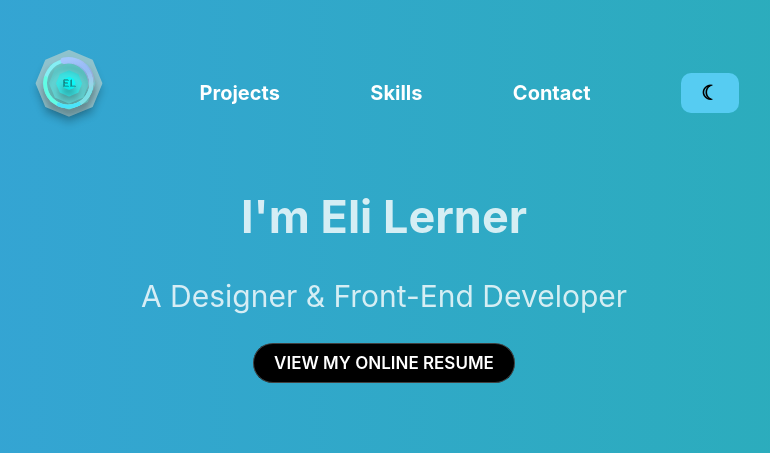
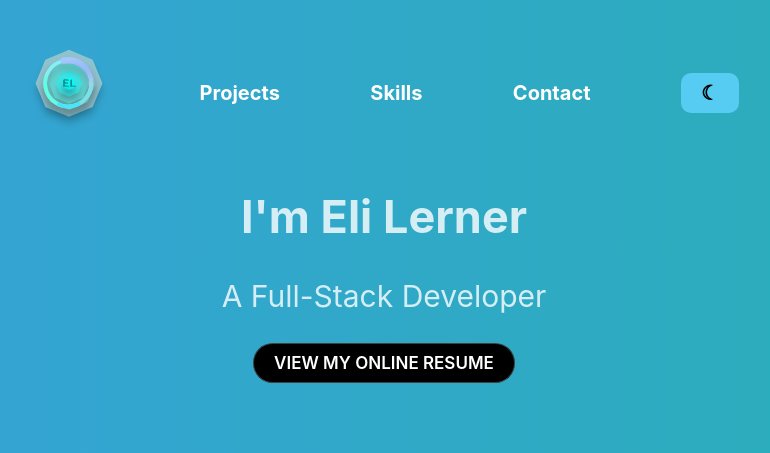
Before and after one commit to elilerner/portfolio-site, a Gatsby site: page / in a window 1280 px wide. Shown: the top 453 px of the page, without its empty margins (256-1026 px from the left). Built offline with nearby package versions, Linux system fonts and the light colour scheme; Gatsby itself is replaced by a stand-in of ours.

Commit message:
title and card hover

```diff
--- a/src/components/Card.css
+++ b/src/components/Card.css
@@ -14,6 +14,7 @@
 .Card:hover {
   transform: scale(1.1, 1.1);
   box-shadow: 0 30px 60px rgba(0, 0, 0, 0.5);
+  cursor: default;
 }
 
 .Card:hover img {
--- a/src/pages/index.js
+++ b/src/pages/index.js
@@ -18,7 +18,7 @@ const IndexPage = () => (
         <h1 id="mainTitle">
           I'm Eli Lerner <br />
         </h1>
-        <p id="mainText">A Designer & Front-End Developer</p>
+        <p id="mainText">A Full-Stack Developer</p>
         <a href="https://zety.com/mycv/elilerner">View My Online Resume</a>
         <div className="Logos">
           <img src={require("../images/logo-sketch.png")} width="50" />
```
